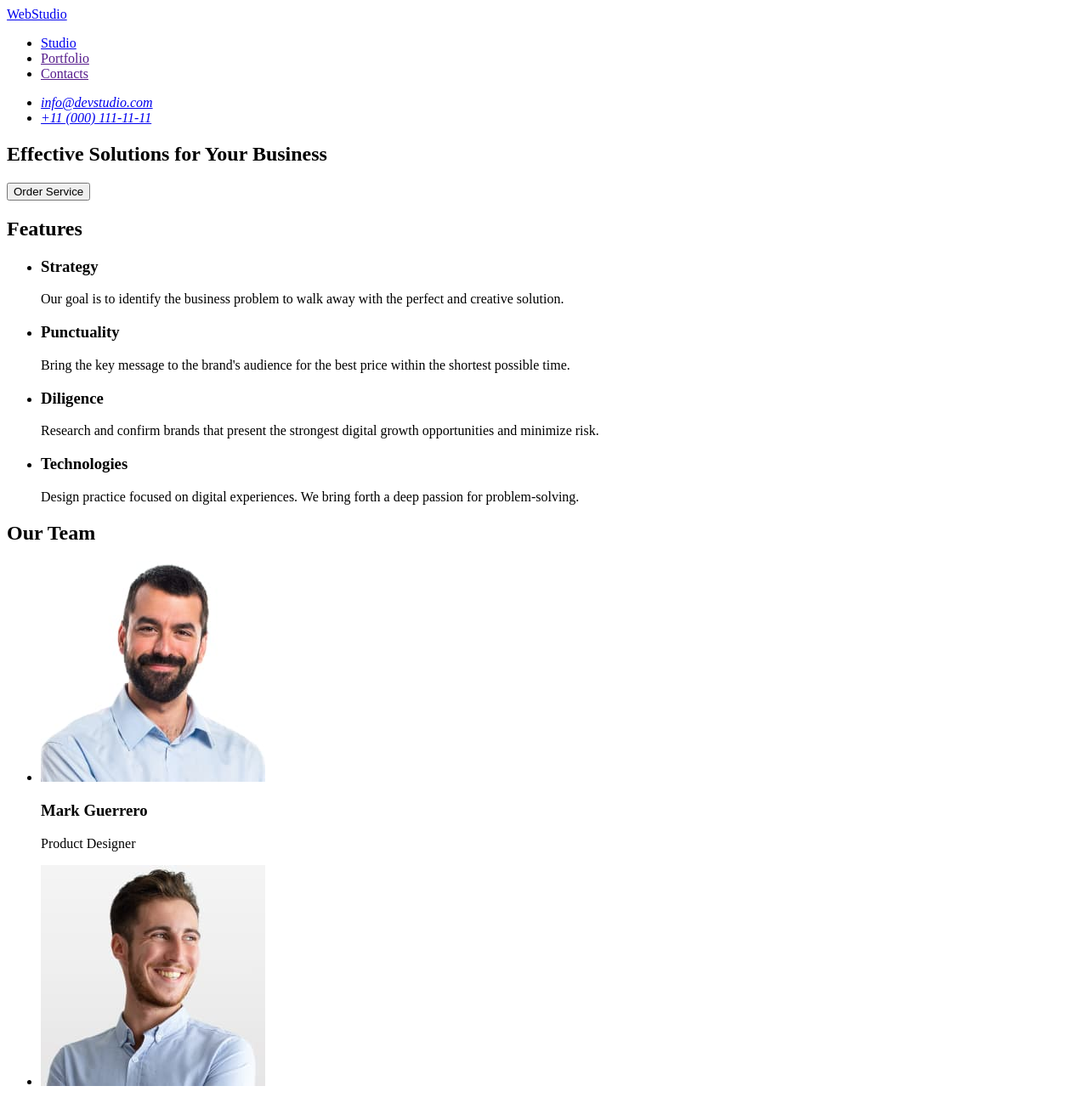
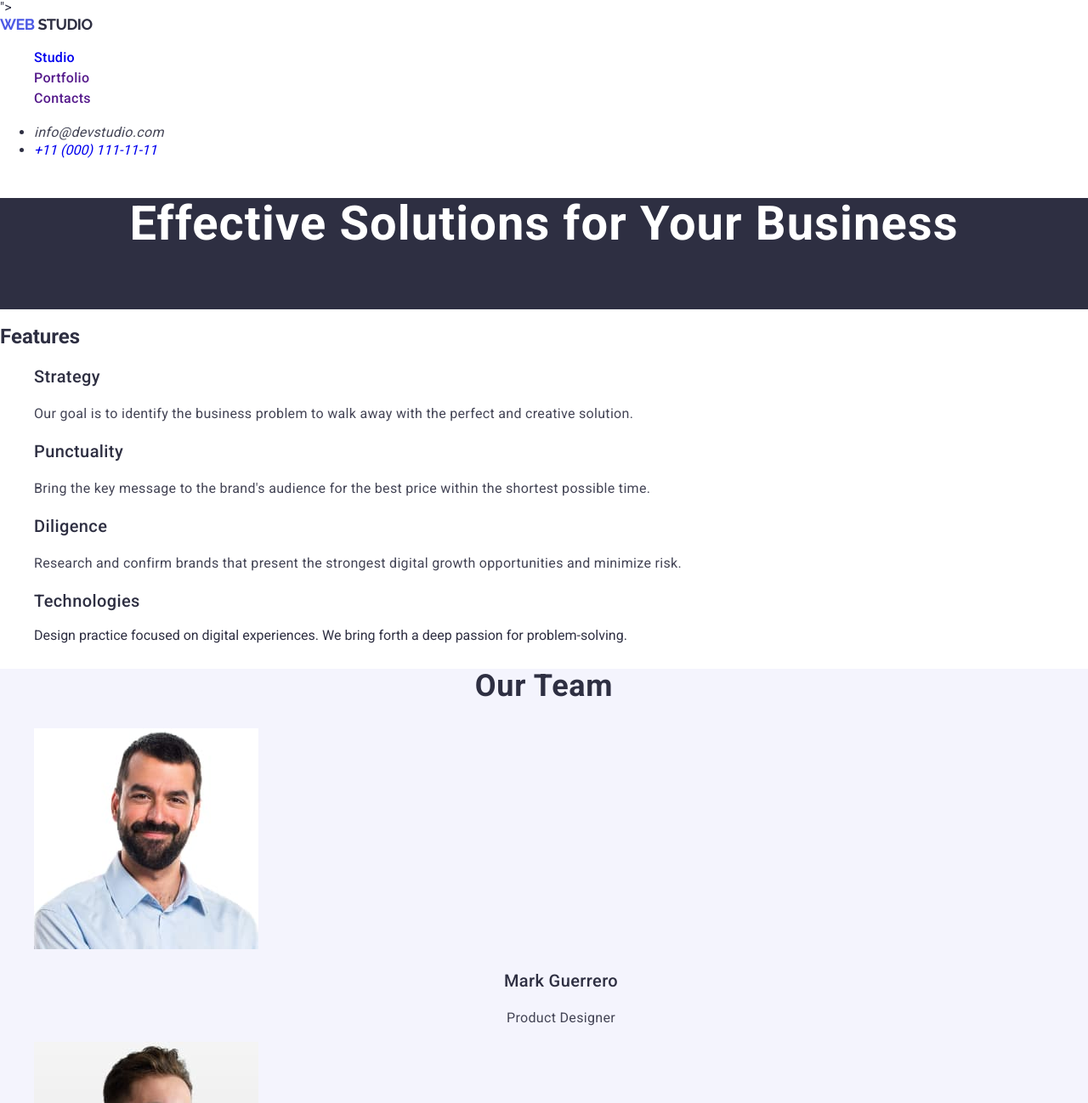
Before and after one commit to Yelyzaveta2004/goit-murkup-hw-02, a plain HTML site: page index.html in a window 1280 px wide. Shown: the top 1298 px of the page at 85% size. Drawn offline with nearby package versions, Linux system fonts and the light colour scheme.

Commit message:
10-11-2023

```diff
--- /dev/null
+++ b/css/styles.css
@@ -0,0 +1,136 @@
+.list{
+    list-style-type: none;
+}
+.link{
+    text-decoration: none;
+}
+button{
+    cursor: pointer;
+}
+body{
+    font-family: 'Roboto', sans-serif;
+    color:#2E2F42 ;
+}
+.logo-web {
+    color: #4D5AE5;
+ font-family: 'Raleway', sans-serif;
+ font-size: 18px;
+ font-weight: 700;
+ line-height: 1.16667;
+ letter-spacing: -0.03em;
+ text-transform: uppercase;
+    margin: 0;
+  }
+
+  .logo-studio {
+    color: #2E2F42;
+ font-family: 'Raleway', sans-serif;
+ font-size: 18px;
+ font-weight: 700;
+ line-height: 1.16667;
+ letter-spacing: -0.03em;
+ text-transform: uppercase;
+    margin: 0;
+  }
+  .logo-studio-footer{
+    color: #F4F4FD;
+ font-family: 'Raleway', sans-serif;
+ font-size: 18px;
+ font-weight: 700;
+ line-height: 1.16667;
+ letter-spacing: -0.03em;
+ text-transform: uppercase;
+    margin: 0;
+  }
+  .menu-link{
+ font-size: 16px;
+ font-weight: 500;
+ line-height: 1.5;
+ letter-spacing: 0.02em;
+  }
+  .menu-link:hover,:focus{
+ color: #404BBF;
+  }
+
+ .link-address{
+    color:#434455;
+    font-size: 16px;
+    font-weight: 400;
+    line-height: 1.5;
+    letter-spacing: 0.02em;
+ }
+ .link-address:hover,:focus{
+    color: #404BBF;
+ }
+.title-section-one{
+    color: #FFF;
+ text-align: center;
+ font-size: 56px;
+ font-weight: 700;
+ line-height: 1.07143;
+ letter-spacing: 0.02em;
+}
+.section-one{
+ background-color: #2E2F42;
+}
+.button-section-one{
+    color: #FFF;
+    background-color:#4D5AE5;
+}
+.button-section-one{
+ visibility: hidden;
+}
+.features-section-two{
+ color: #2E2F42;
+ font-size: 20px;
+ font-weight: 500;
+ line-height: 1.2;
+ letter-spacing: 0.02em;
+}
+.text-section-two{
+ color: #434455;
+ font-size: 16px;
+ font-weight: 400;
+ line-height: 1.5;
+ letter-spacing: 0.02em;
+}
+.section-three{
+ background-color: #F4F4FD;
+}
+.title-section-three{
+    color: #2E2F42;
+text-align: center;
+font-size: 36px;
+font-weight: 700;
+line-height: 1.11111;
+letter-spacing: 0.02em;
+text-transform: capitalize;
+}
+
+.name-section-three{
+    color:  #2E2F42;
+ text-align: center;
+ font-size: 20px;
+ font-weight: 500;
+ line-height:1.2;
+ letter-spacing: 0.02em;
+}
+.text-section-three{
+ color: #434455;
+ text-align: center;
+ font-size: 16px;
+ font-weight: 400;
+ line-height: 1.5;
+ letter-spacing: 0.02em;
+}
+.text-footer-one{
+    color: #F4F4FD;
+ font-size: 16px;
+ font-weight: 400;
+ line-height: 1.5
+ letter-spacing: 0.02em;
+}
+
+.footer-one{
+    background-color: #2E2F42;
+}
--- a/index.html
+++ b/index.html
@@ -4,31 +4,41 @@
     <meta charset="UTF-8">
     <meta name="viewport" content="width=device-width, initial-scale=1.0">
     <title>Effective Solutions for Your Business</title>
+    <link rel="stylesheet" href="https://cdnjs.cloudflare.com/ajax/libs/modern-normalize/2.0.0/modern-normalize.min.css">
+    <link rel="preconnect" href="https://fonts.googleapis.com">
+    <link rel="preconnect" href="https://fonts.gstatic.com" crossorigin>
+    <link href="https://fonts.googleapis.com/css2?family=Raleway:wght@700&family=Roboto:wght@400;500;700&display=swap" rel="stylesheet">
+    <link href="https://fonts.googleapis.com/css2?family=Raleway:wght@700&family=Roboto:wght@400;500;700&display=swap" rel="stylesheet">">
+    <link rel="stylesheet" href="./css/styles.css">
 </head>
+
 <body>
     <!-- Хедер -->
-    <header>
-        <nav>
-            <a href="./index.html">WebStudio</a>
-         <ul>
-            <li>
-                <a href="./index.html">Studio</a>
+    <header class="page-header">
+        <nav class="main-nav">
+            <a class="link logo" href="./index.html">
+                <span class="logo-web">Web</span>
+                <span class="logo-studio">Studio</span>
+            </a>
+         <ul class="list menu">
+            <li class="menu-item">
+                <a class="link menu-link" href="./index.html">Studio</a>
             </li>
-            <li>
-                <a href="">Portfolio</a>
+            <li class="menu-item">
+                <a class="link menu-link" href="">Portfolio</a>
             </li>
-            <li>
-                <a href="">Contacts</a>
+            <li class="menu-item">
+                <a class="link menu-link" href="">Contacts</a>
             </li>
          </ul>
      </nav>
      <address>
-        <ul>
+        <ul class="list-address">
         <li>
-            <a href="mailto:info@devstudio.com">info@devstudio.com</a>
+            <a class="link link-address" href="mailto:info@devstudio.com">info@devstudio.com</a>
         </li>
         <li>
-            <a href="tel:+110001111111">+11 (000) 111-11-11</a>
+            <a class="link ink-address" href="tel:+110001111111">+11 (000) 111-11-11</a>
         </li>
        </ul>
      </address>
@@ -36,36 +46,36 @@
     </header>
     <main>
         <!-- перша секція -->
-     <section>
-        <h1>Effective Solutions for Your Business</h1>
-        <button type="button">Order Service</button>
+     <section class="section-one">
+        <h1 class="title-section-one">Effective Solutions for Your Business</h1>
+        <button class="button-section-one" type="button">Order Service</button>
      </section>
      <!-- друга секція функції-->
      <section>
-        <h2>Features</h2>
-        <ul>
+        <h2 class="title-section-two">Features</h2>
+        <ul class="list">
             <li>
-                <h3>Strategy</h3>
-                <p>Our goal is to identify the business problem to walk away with the perfect and creative solution. </p>
+                <h3 class="features-section-two">Strategy</h3>
+                <p class="text-section-two">Our goal is to identify the business problem to walk away with the perfect and creative solution. </p>
             </li>
             <li>
-                <h3>Punctuality</h3>
-                <p>Bring the key message to the brand's audience for the best price within the shortest possible time.</p>
+                <h3 class="features-section-two">Punctuality</h3>
+                <p class="text-section-two">Bring the key message to the brand's audience for the best price within the shortest possible time.</p>
             </li>
             <li>
-                <h3>Diligence</h3>
-                <p>Research and confirm brands that present the strongest digital growth opportunities and minimize risk.</p>
+                <h3 class="features-section-two">Diligence</h3>
+                <p class="text-section-two">Research and confirm brands that present the strongest digital growth opportunities and minimize risk.</p>
             </li>
             <li>
-                <h3>Technologies</h3>
+                <h3 class="features-section-two">Technologies</h3>
                 <p>Design practice focused on digital experiences. We bring forth a deep passion for problem-solving.</p>
             </li>
         </ul>
       </section>
       <!-- третя сеція наша команда -->
-     <section>
-        <h2>Our Team</h2>
-        <ul>
+     <section class="section-three">
+        <h2 class="title-section-three">Our Team</h2>
+        <ul class="list">
             <li>
                 <img
                  src="./images/img-1.jpg"
@@ -73,8 +83,8 @@
                  width="264"
                  height="260"
                 >
-                <h3>Mark Guerrero</h3>
-                <p>Product Designer</p>
+                <h3 class="name-section-three">Mark Guerrero</h3>
+                <p class="text-section-three">Product Designer</p>
             </li>
             <li>
                 <img
@@ -83,8 +93,8 @@
                  width="264"
                  height="260"
                 >
-                <h3>Tom Ford</h3>
-                <p>Frontend Developer</p>
+                <h3 class="name-section-three">Tom Ford</h3>
+                <p class="text-section-three">Frontend Developer</p>
             </li>
             <li>
                 <img
@@ -93,8 +103,8 @@
                  width="264"
                  height="260"
                 >
-                <h3>Camila Garcia</h3>
-                <p>Marketing</p>
+                <h3 class="name-section-three">Camila Garcia</h3>
+                <p class="text-section-three">Marketing</p>
             </li>
             <li>
                 <img
@@ -103,16 +113,19 @@
                  width="264"
                  height="260"
                 >
-                <h3>Daniel Wilson</h3>
-                <p>UI Designer</p>
+                <h3 class="name-section-three">Daniel Wilson</h3>
+                <p class="text-section-three">UI Designer</p>
             </li>
         </ul>
      </section>
     </main>
     <!-- футер -->
-    <footer>
-        <a href="./index.html">WebStudio</a>
-        <p>Increase the flow of customers and sales for your business with digital marketing & growth solutions.</p>
+    <footer class="footer-one">
+        <a class="link logo" href="./index.html">
+            <span class="logo-web">Web</span>
+            <span class="logo-studio-footer">Studio</span>
+        </a>
+        <p class="text-footer-one">Increase the flow of customers and sales for your business with digital marketing & growth solutions.</p>
     </footer>
 </body>
 </html>
```
